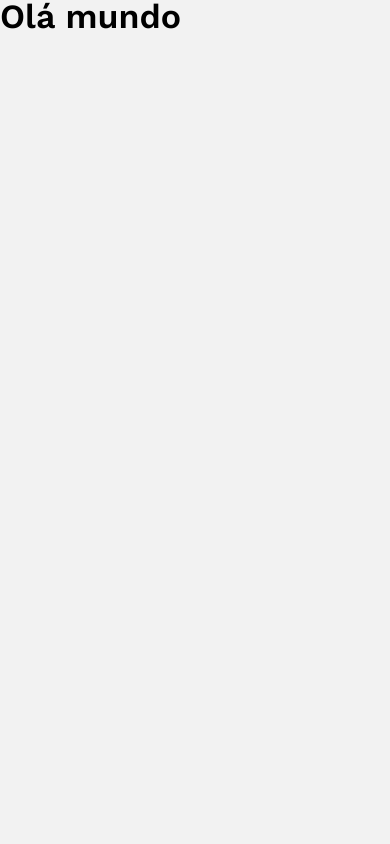
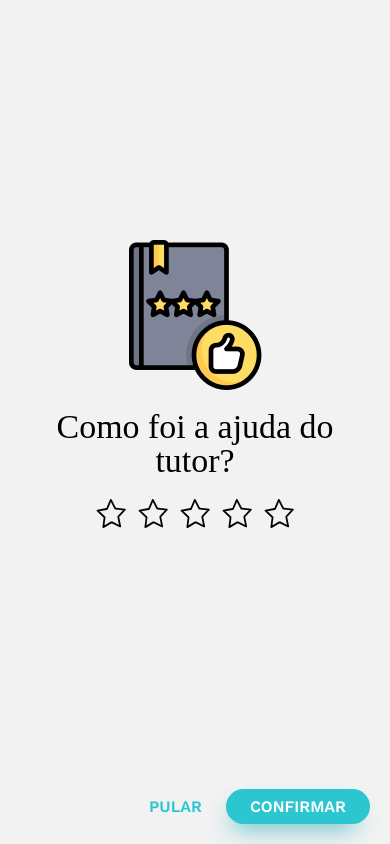
Before and after one commit to br-adriel/desafio-tutor-mundi, a React (Vite) app: page / in a window 390 px wide. Built offline with nearby package versions, Linux system fonts and the light colour scheme; a web font is replaced by a local one.

Commit message:
Implement mobile page layout

```diff
--- a/src/App.tsx
+++ b/src/App.tsx
@@ -1,8 +1,55 @@
+import styled from 'styled-components';
+import livro from './assets/img/livro.png';
+import { PlainButton, RoundedButton } from './components/Button';
+import StarRating from './components/StarRating';
+import './reset.css';
 import './App.css';
-import './reset.css';
 
 function App() {
-  return <h1>Olá mundo</h1>;
+  return (
+    <Main>
+      <RatingSection>
+        <img src={livro} alt='' />
+        <h1 className='cursive'>Como foi a ajuda do tutor?</h1>
+        <StarRating />
+      </RatingSection>
+      <ActionButtons>
+        <PlainButton>Pular</PlainButton>
+        <RoundedButton>Confirmar</RoundedButton>
+      </ActionButtons>
+    </Main>
+  );
 }
 
+const Main = styled.main`
+  width: 100%;
+  display: flex;
+  flex-direction: column;
+  justify-content: center;
+  align-items: center;
+  min-height: 100vh;
+`;
+
+const RatingSection = styled.div`
+  display: flex;
+  flex-direction: column;
+  align-items: center;
+  justify-content: center;
+  flex-grow: 1;
+  gap: 20px;
+  padding: 10px 30px;
+
+  h1 {
+    text-align: center;
+  }
+`;
+
+const ActionButtons = styled.div`
+  width: 100%;
+  display: flex;
+  justify-content: flex-end;
+  padding: 20px;
+  box-sizing: border-box;
+`;
+
 export default App;
```
